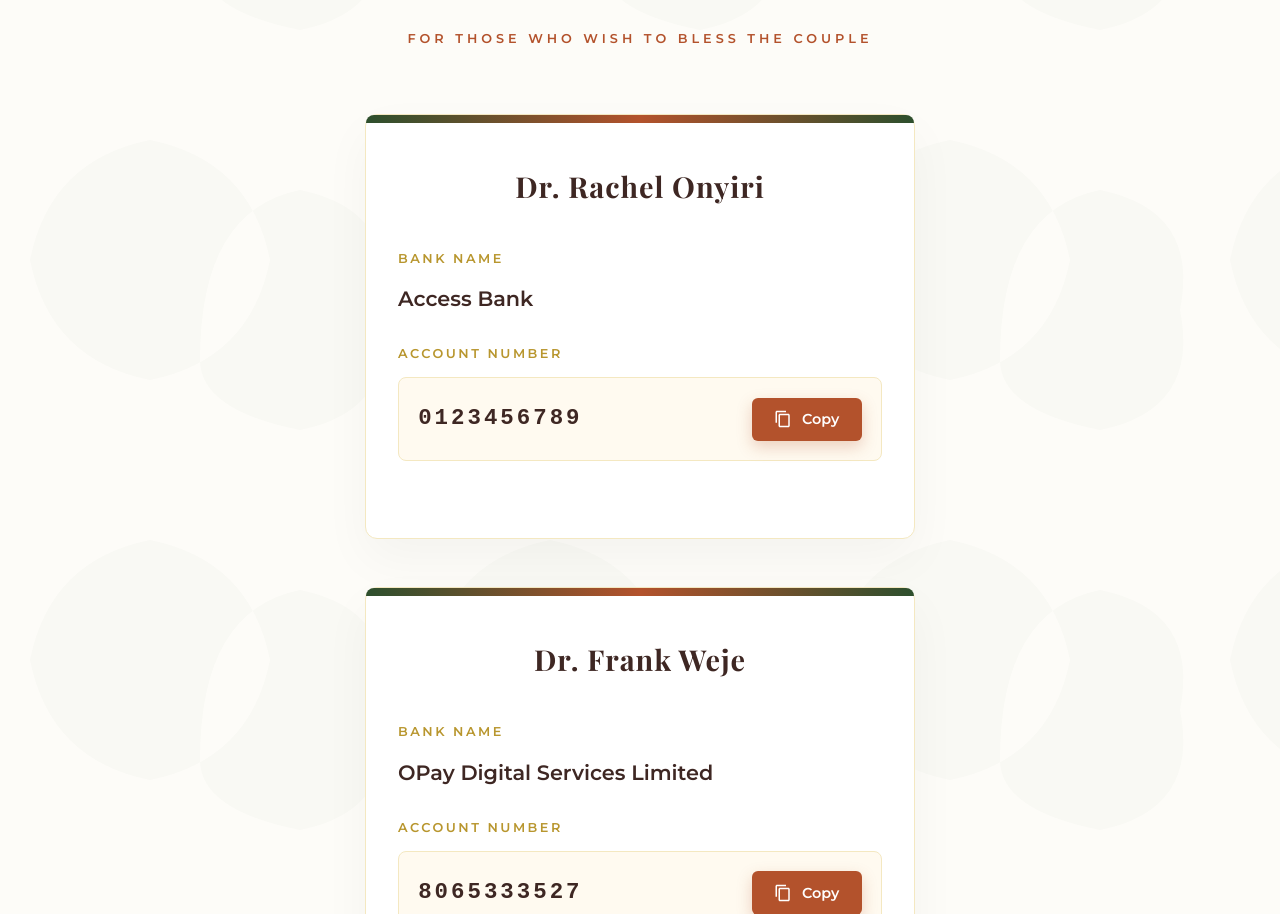
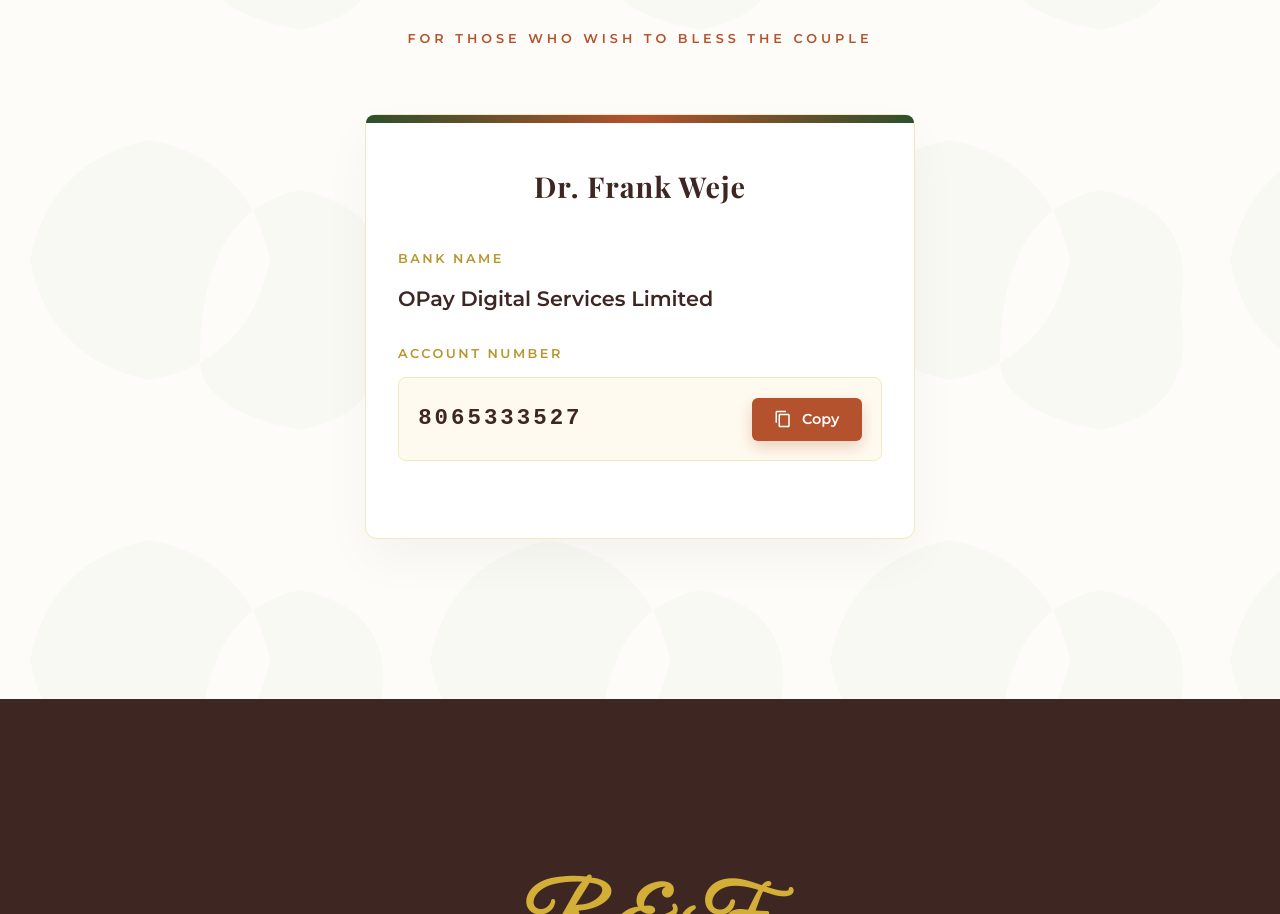
Before and after one commit to iamproms/wedding-gifts, a plain HTML site: page index.html in a window 1280 px wide. Shown: the part 2290-3204 px from the top of the page. Drawn offline with nearby package versions, Linux system fonts and the light colour scheme; a web font is replaced by a local one.

Commit message:
Update: Remove Dr. Rachel's account; set Dr. Frank as sole registry account

```diff
--- a/index.html
+++ b/index.html
@@ -76,33 +76,6 @@
                 <p class="subtitle">For those who wish to bless the couple</p>
 
                 <div class="account-cards">
-                    <!-- Account Card 1 -->
-                    <div class="account-card">
-                        <div class="card-accent"></div>
-                        <h3 class="acct-holder no-wrap">Dr. Rachel Onyiri</h3>
-                        <div class="acct-info">
-                            <div class="info-group">
-                                <label>Bank Name</label>
-                                <p>Access Bank</p>
-                            </div>
-                            <div class="info-group">
-                                <label>Account Number</label>
-                                <div class="copy-field">
-                                    <span id="acct-num-1">0123456789</span>
-                                    <button onclick="copyToClipboard('acct-num-1', this)" class="copy-btn"
-                                        aria-label="Copy Rachel Onyiri's account number">
-                                        <svg viewBox="0 0 24 24" width="18" height="18" aria-hidden="true">
-                                            <path fill="currentColor"
-                                                d="M16 1H4c-1.1 0-2 .9-2 2v14h2V3h12V1zm3 4H8c-1.1 0-2 .9-2 2v14c0 1.1.9 2 2 2h11c1.1 0 2-.9 2-2V7c0-1.1-.9-2-2-2zm0 16H8V7h11v14z" />
-                                        </svg>
-                                        Copy
-                                    </button>
-                                </div>
-
-                            </div>
-                        </div>
-                    </div>
-
                     <!-- Account Card 2 -->
                     <div class="account-card">
                         <div class="card-accent"></div>
```
